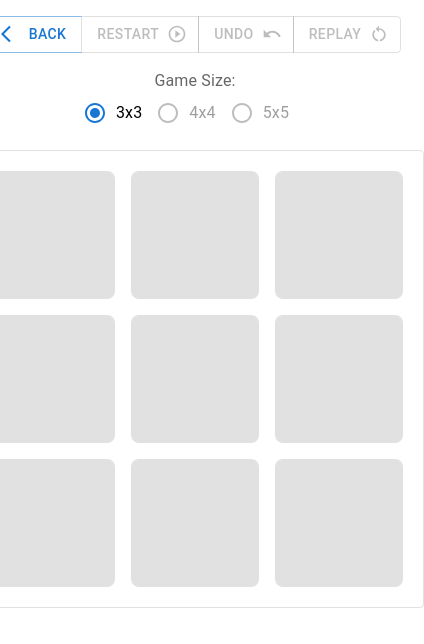
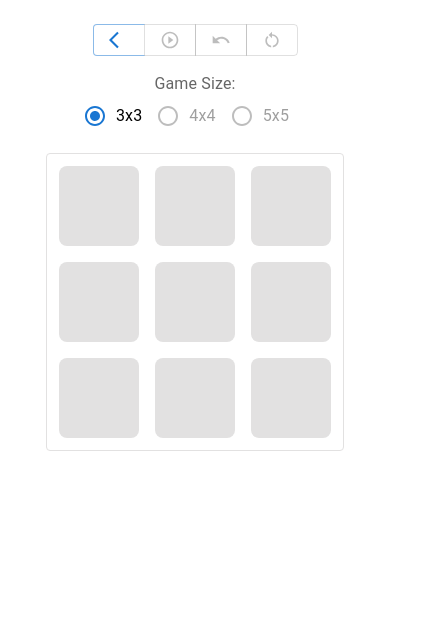
Before and after one commit to eugendred/tic-tac-toe, a React (Vite) app: page /single-player/1 in a window 390 px wide. Shown: the top 644 px of the page, 424 px wide, since content can reach past the window. Built offline with nearby package versions, Linux system fonts and the light colour scheme.

Commit message:
mobile adaptation

```diff
--- a/src/components/animated-title/styles.scss
+++ b/src/components/animated-title/styles.scss
@@ -55,4 +55,12 @@
     10%, 40% { transform: translateY(-8vh) scaleY(1); }
     90% { transform: translateY(-8vh) scaleY(3); }
   }
+
+  @media (max-width: 640px) {
+    font-size: 4.5rem;
+  }
+
+  @media (max-width: 480px) {
+    font-size: 2.875rem;
+  }
 }
--- a/src/components/layout/index.tsx
+++ b/src/components/layout/index.tsx
@@ -1,3 +1,8 @@
 import { Outlet } from 'react-router-dom';
+import Container from '@mui/material/Container';
 
-export const BaseLayout: React.FC = () => <Outlet />;
+export const BaseLayout: React.FC = () => (
+  <Container maxWidth="lg">
+    <Outlet />
+  </Container>
+);
--- a/src/pages/single-player/index.tsx
+++ b/src/pages/single-player/index.tsx
@@ -16,18 +16,27 @@ import {
 import { ArrowBackIos, RestartAlt, PlayCircleOutline, Undo } from '@mui/icons-material';
 
 import { SinglePlayerContext, ModalContext } from '../../providers';
+import useWindowSize from '../../hooks/useWindowSize';
 
 import { GameBoard, GameResultPopup } from './shared';
 
 const StyledGameLayout = styled(Box)({
-  height: '96vh',
-  padding: '1rem',
+  minHeight: '92vh',
+  padding: '1.5rem 1rem',
   display: 'flex',
   flexDirection: 'column',
   justifyContent: 'flex-start',
   alignItems: 'center',
   textAlign: 'center',
 });
+
+const StyledButton = styled(Button)({
+  '@media (max-width: 576px)': {
+    '.MuiButton-startIcon': {
+      margin: 0,
+    },
+  },
+})
 
 const SinglePlayer: React.FC = () => {
   const { handleModal } = useContext(ModalContext);
@@ -42,6 +51,7 @@ const SinglePlayer: React.FC = () => {
     undoMove,
   } = useContext(SinglePlayerContext);
   const navigateTo = useNavigate();
+  const { width } = useWindowSize();
 
   const gameStarted = useMemo(() => boardState.some((el) => el !== ''), [boardState]);
 
@@ -70,33 +80,33 @@ const SinglePlayer: React.FC = () => {
     <StyledGameLayout>
       <Box sx={{ mb: 2 }}>
         <ButtonGroup variant="outlined">
-          <Button
+          <StyledButton
             startIcon={<ArrowBackIos />}
             onClick={handleGoBack}
           >
-            Back
-          </Button>
-          <Button
+            {width > 576 ? 'Back' : ''}
+          </StyledButton>
+          <StyledButton
             disabled={!gameStarted || replaying}
-            endIcon={<PlayCircleOutline />}
+            startIcon={<PlayCircleOutline />}
             onClick={restartGame}
           >
-            Restart
-          </Button>
-          <Button
+            {width > 576 ? 'Restart' : ''}
+          </StyledButton>
+          <StyledButton
             disabled={!gameStarted || replaying}
-            endIcon={<Undo />}
+            startIcon={<Undo />}
             onClick={undoMove}
           >
-            Undo
-          </Button>
-          <Button
+            {width > 576 ? 'Undo' : ''}
+          </StyledButton>
+          <StyledButton
             disabled={!gameState.gameOver || replaying}
-            endIcon={<RestartAlt />}
+            startIcon={<RestartAlt />}
             onClick={replayGame}
           >
-            Replay
-          </Button>
+            {width > 576 ? 'Replay' : ''}
+          </StyledButton>
         </ButtonGroup>
       </Box>
 
--- a/src/pages/single-player/shared/board/index.tsx
+++ b/src/pages/single-player/shared/board/index.tsx
@@ -31,7 +31,7 @@ const StyledBoardContainer = styled(Box)({
 const StyledPlayArea = styled(Box)({
   borderRadius: '0.25rem',
   border: '1px solid #e2e1e1',
-  padding: '0.75rem',
+  padding: '0.25rem',
   display: 'grid',
 
   '.board-cell': {
@@ -60,6 +60,22 @@ const StyledPlayArea = styled(Box)({
       opacity: 1,
     },
   },
+
+  '@media (max-width: 576px)': {
+    '.board-cell': {
+      padding: '1.785rem',
+      height: '6.25rem',
+      width: '6.25rem',
+    },
+  },
+
+  '@media (max-width: 480px)': {
+    '.board-cell': {
+      padding: '1.5rem',
+      height: '5rem',
+      width: '5rem',
+    }
+  }
 });
 
 export const GameBoard: React.FC = memo(() => {
--- a/src/pages/welcome/index.tsx
+++ b/src/pages/welcome/index.tsx
@@ -8,8 +8,8 @@ import useFetch from '../../hooks/useFetch';
 import { AnimatedTitle, GameBoardPreview } from '../../components';
 
 const BaseContainer = styled(Box)({
-  height: '96vh',
-  padding: '1rem',
+  minHeight: '92vh',
+  padding: '1.5rem 1rem',
   display: 'flex',
   flexDirection: 'column',
   justifyContent: 'center',
```
